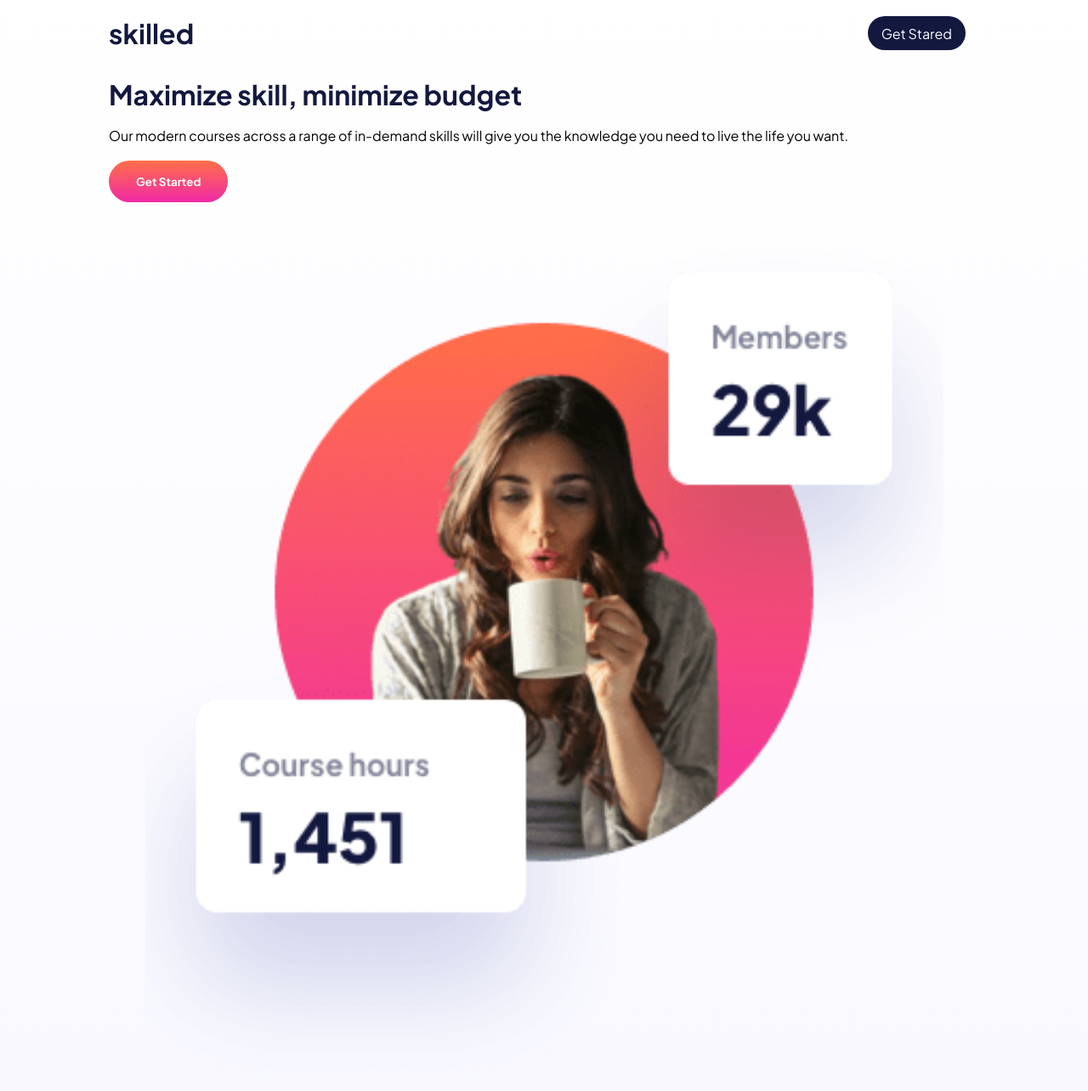
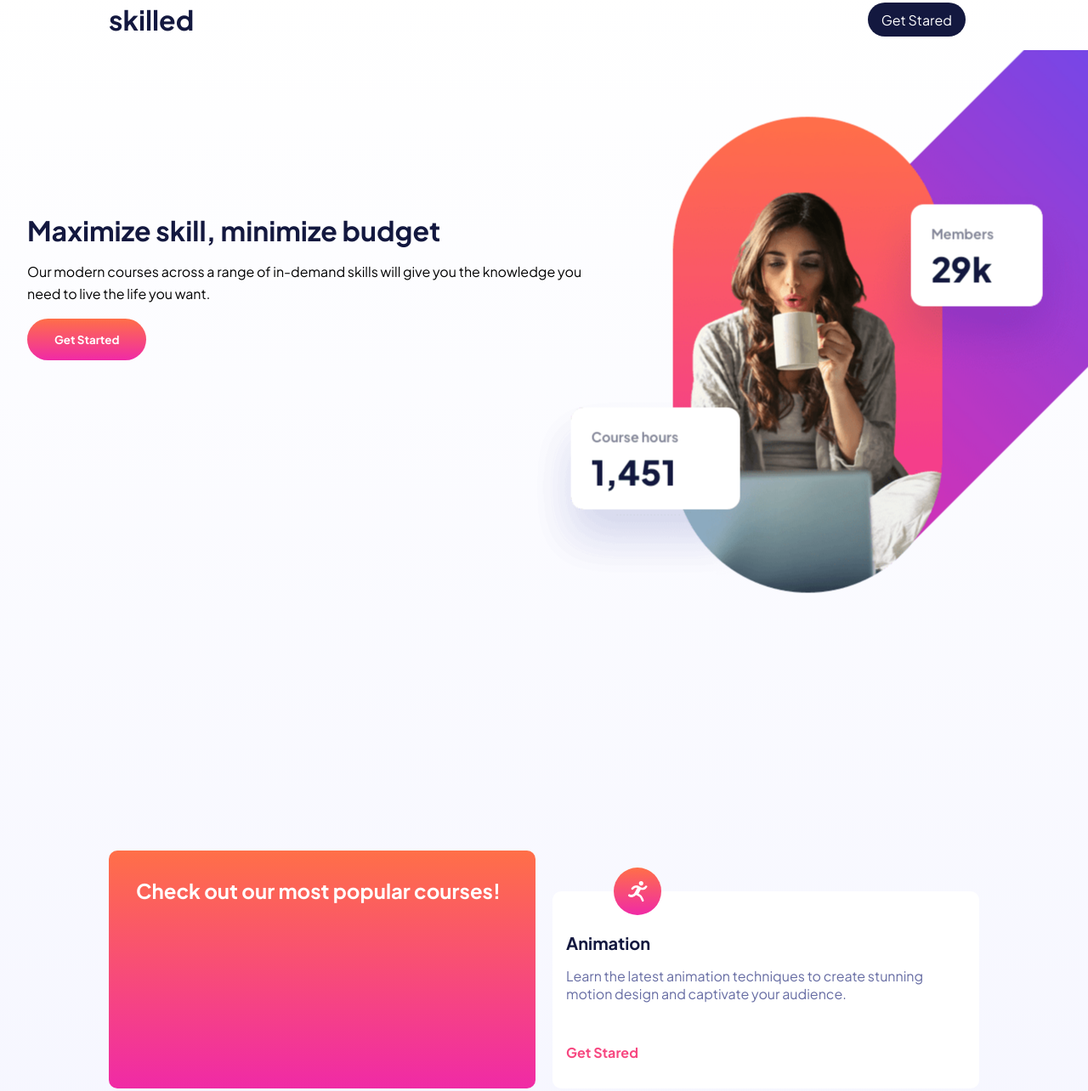
Before and after one commit to Dawid2806/skilled-elearning-landing-page, a plain HTML site: page index.html in a window 1280 px wide. Shown: the part 13-1297 px from the top of the page at 85% size. Drawn offline with Linux system fonts and the light colour scheme.

Commit message:
Finish projekt

```diff
--- a/index.html
+++ b/index.html
@@ -20,13 +20,10 @@
     <title>Frontend Mentor | Skilled e-learning landing page</title>
   </head>
   <body>
-    <div class="wrapper">
       <header class="header">
         <h1 class="header__title">skilled</h1>
         <button class="header__button">Get Stared</button>
       </header>
-    </div>
-    <div class="wrapper">
       <main class="main">
         <div class="main__text">
           <p class="main__text--bold">Maximize skill, minimize budget</p>
@@ -36,10 +33,27 @@
           </p>
           <button class="main__text--button">Get Started</button>
         </div>
-        <div class="main__image"></div>
+        <div class="main__image">
+          <img
+          class="image"
+          id="image"
+          src="./assets/image-hero-mobile.png"
+          alt=""
+          />
+          <img
+          class="image"
+          id="imageTablet"
+          src="./assets/image-hero-tablet.png"
+          alt=""
+          />
+          <img
+          class="image"
+          id="imageDesktop"
+          src="./assets/image-hero-desktop.png"
+          alt=""
+          />
+        </div>
       </main>
-    </div>
-    <div class="wrapper">
       <section class="courses">
         <div class="courses__container">
           <div class="courses__container__check">
@@ -92,12 +106,12 @@
             </p>
             <span class="courses__container__box--getStarted">Get Stared</span>
           </div>
-        </div>
       </section>
     </div>
     <footer class="footer">
       <h2 class="footer__title">skilled</h2>
       <button class="footer__button">Get started</button>
     </footer>
+    <script src="index.js"></script>
   </body>
 </html>
--- a/sass/style.scss
+++ b/sass/style.scss
@@ -21,16 +21,16 @@ $blue-pinkGradient: linear-gradient(
   box-sizing: border-box;
 }
 body {
+  max-width: 1400px;
+  margin: 0 auto;
   background: $bodyColor;
 }
-.wrapper {
-  width: 80%;
-  margin: 2rem auto;
-}
+
 .header {
   display: flex;
   justify-content: space-between;
-  margin: 1rem 0;
+  width: 80%;
+  margin: 1rem auto;
 
   &__title {
     color: $grayDark;
@@ -47,7 +47,10 @@ body {
   }
 }
 .main {
+  overflow: hidden;
   &__text {
+    width: 80%;
+    margin: 0 auto;
     &--bold {
       margin: 2rem 0 1rem 0;
       color: $grayDark;
@@ -69,16 +72,22 @@ body {
     }
   }
   &__image {
-    width: 80vw;
-    height: 80vw;
-    background-image: url("/assets/image-hero-mobile.png");
-    background-repeat: no-repeat;
-    background-position: center;
-    background-size: cover;
+    .image {
+      display: block;
+      margin: 0 auto;
+    }
+    #imageTablet {
+      display: none;
+    }
+    #imageDesktop {
+      display: none;
+    }
   }
 }
 
 .courses {
+  width: 80%;
+  margin: 0 auto;
   &__container {
     &__check {
       padding: 2rem;
@@ -126,7 +135,7 @@ body {
   display: flex;
   justify-content: space-between;
   margin-top: 7rem;
-  width: 100vw;
+  width: 100%;
   padding: 2rem;
   background-color: $grayDark;
   &__title {
@@ -141,3 +150,71 @@ body {
     border-radius: 30px;
   }
 }
+
+@media (min-width: 768px) {
+  .main {
+    display: flex;
+    flex-direction: row;
+    justify-content: center;
+    &__text {
+      margin: 10rem 0 0 2rem;
+    }
+    &__image {
+      width: 50%;
+      transform: translateY(-15%);
+
+      #imageTablet {
+        display: inline-block;
+      }
+      #image {
+        display: none;
+      }
+    }
+  }
+  .courses {
+    &__container {
+      display: grid;
+      grid-template-columns: repeat(2, 1fr);
+      grid-template-rows: repeat(3, 1fr);
+      grid-column-gap: 20px;
+      grid-row-gap: 0px;
+    }
+  }
+}
+@media (min-width: 868px) {
+  .main {
+    &__image {
+      transform: translate(12%, -15%);
+    }
+  }
+}
+@media (min-width: 1200px) {
+  .main {
+    &__image {
+      width: 45vw;
+      transform: translate(-15%, -25%);
+
+      #imageTablet {
+        display: none;
+      }
+      #imageDesktop {
+        display: inline-block;
+      }
+    }
+  }
+}
+@media (min-width: 1600px) {
+  .main {
+    &__image {
+      width: 45vw;
+      transform: translate(0%, -25%);
+
+      #imageTablet {
+        display: none;
+      }
+      #imageDesktop {
+        display: inline-block;
+      }
+    }
+  }
+}
```
Also changed, not shown: css/style.css, 1 other file.
